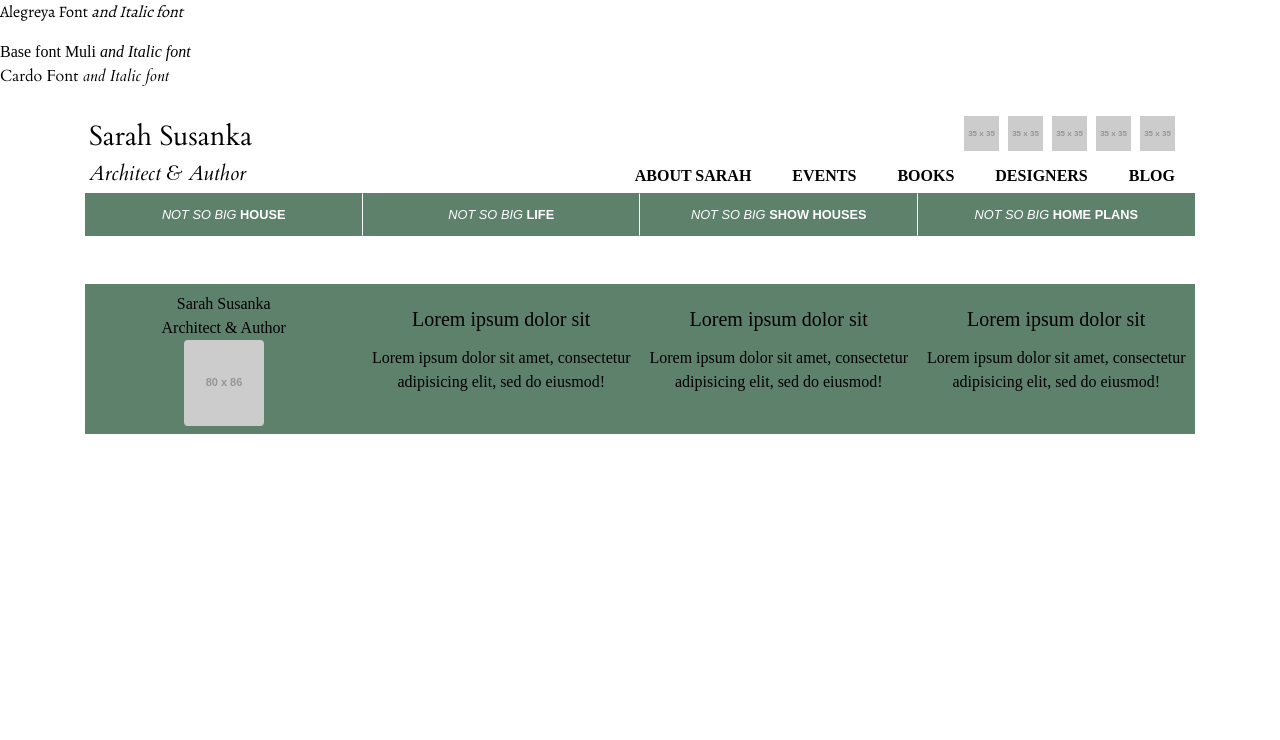
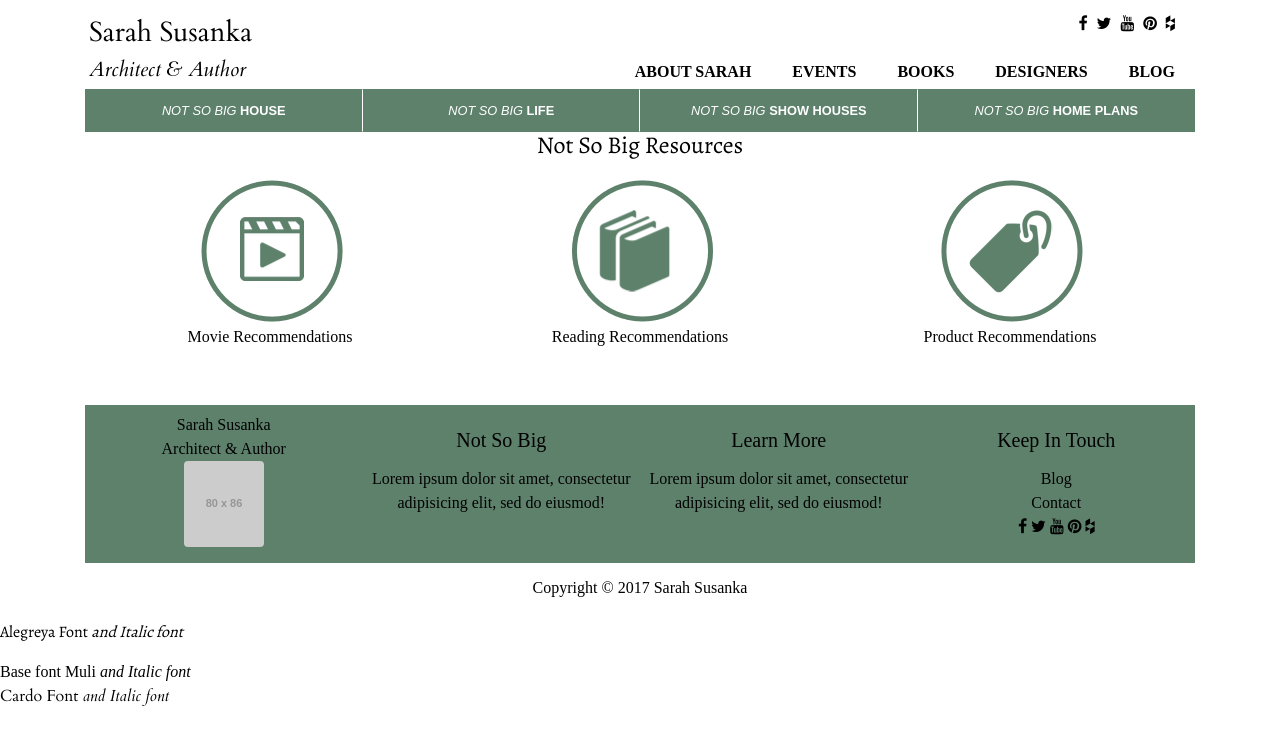
Before and after one commit to paulbradyhanleywood/susanka-x3, a plain HTML site: page public/index.html in a window 1280 px wide. Drawn offline with nearby package versions, Linux system fonts and the light colour scheme; placeholder pictures from the web are drawn by us; a script that the page names is missing; a web font is replaced by a local one.

```diff
--- a/public/index.html
+++ b/public/index.html
@@ -1,7 +1,14 @@
 <!DOCTYPE html>
-<html>
+<html lang="en">
 <head>
-<title></title>
+<title>SarahSusanka.com</title>
+
+<!-- Required meta tags always come first -->
+  <meta charset="utf-8">
+  <meta name="viewport" content="width=device-width, initial-scale=1, shrink-to-fit=no">
+  <meta http-equiv="x-ua-compatible" content="ie=edge">
+
+  <title>SarahSusanka.com</title>
 
   <!-- Bootstrap 4 CDN - Copied from https://v4-alpha.getbootstrap.com/  -->
   <link rel="stylesheet" href="https://maxcdn.bootstrapcdn.com/bootstrap/4.0.0-alpha.6/css/bootstrap.min.css" integrity="sha384-rwoIResjU2yc3z8GV/NPeZWAv56rSmLldC3R/AZzGRnGxQQKnKkoFVhFQhNUwEyJ" crossorigin="anonymous">
@@ -10,17 +17,11 @@
   <script src="https://maxcdn.bootstrapcdn.com/bootstrap/4.0.0-alpha.6/js/bootstrap.min.js" integrity="sha384-vBWWzlZJ8ea9aCX4pEW3rVHjgjt7zpkNpZk+02D9phzyeVkE+jo0ieGizqPLForn" crossorigin="anonymous"></script>
 
   <link href="https://fonts.googleapis.com/css?family=Alegreya|Cardo:400,400i|Muli:300i,400" rel="stylesheet">
-<!-- OPTIONAL:  To lighten the page by about 30k, remove the ",400i" and "300i," from the line above (the customized italic fonts) -->
 
   <link href="asset/style/main.css" rel="stylesheet">
 
 </head>
 <body>
-
-<p><span class="alegreyaFont">Alegreya Font <i>and Italic font</i></span></p>
-Base font Muli <i>and Italic font</i>
-<p><span class="cardoFont">Cardo Font <i>and Italic font</i></span></p>
-
 
 <div class="container">
 
@@ -53,12 +54,12 @@
         <div class="d-flex flex-row justify-content-end">
           <div class="mt-1 mr-3 float-right hidden-xs-down">
 
-            <ul class="list-unstyled flex-nowrap list-inline mb-0">
-              <li class="list-inline-item"><a href="#"><img src="https://placehold.it/35x35/ff0000/ffffff" alt=""></a></li>
-              <li class="list-inline-item"><a href="#"><img src="https://placehold.it/35x35/ffff00/ffffff" alt=""></a></li>
-              <li class="list-inline-item"><a href="#"><img src="https://placehold.it/35x35/ff00ff/ffffff" alt=""></a></li>
-              <li class="list-inline-item"><a href="#"><img src="https://placehold.it/35x35/00ffff/ffffff" alt=""></a></li>
-              <li class="list-inline-item"><a href="#"><img src="https://placehold.it/35x35/00ffff/ffffff" alt=""></a></li>
+            <ul class="flex-nowrap list-inline mb-0">
+              <li class="list-inline-item"><a class="socialIcon" href="#"><i class="fa fa-facebook" aria-hidden="true"></i></a></li>
+              <li class="list-inline-item"><a class="socialIcon" href="#"><i class="fa fa-twitter" aria-hidden="true"></i></a></li>
+              <li class="list-inline-item"><a class="socialIcon" href="#"><i class="fa fa-youtube" aria-hidden="true"></i></a></li>
+              <li class="list-inline-item"><a class="socialIcon" href="#"><i class="fa fa-pinterest" aria-hidden="true"></i></a></li>
+              <li class="list-inline-item"><a class="socialIcon" href="#"><i class="fa fa-houzz" aria-hidden="true"></i></a></li>
             </ul>
 
           </div>
@@ -93,6 +94,29 @@
 
 
 
+
+  <!-- Not So Big Resources -->
+  <div class="row no-gutters text-center">
+    <div class="col-12">
+      <h2 class="h4 alegreyaFont medium_green_color">Not So Big Resources</h2>
+    </div>
+    <div class="col-12 col-md-4 py-2 text-center">
+      <a href="#"><img class="d-block mx-auto" src="asset/img/btn_movieRec.png" alt="Movie Recommendations">
+      Movie Recommendations</a>
+    </div>
+    <div class="col-12 col-md-4 py-2 text-center">
+      <a href="#"><img class="d-block mx-auto" src="asset/img/btn_readingRec.png" alt="Reading Recommendations">
+      Reading Recommendations</a>
+    </div>
+    <div class="col-12 col-md-4 py-2 text-center">
+      <a href="#"><img class="d-block mx-auto" src="asset/img/btn_productRec.png" alt="Product Recommendations">
+      Product Recommendations</a>
+    </div>
+  </div>
+
+
+
+
   <!-- Standard Footer -->
   <footer class="footer mt-5">
     <div class="row no-gutters">
@@ -102,21 +126,39 @@
         <img class="d-block rounded mx-auto" src="https://placehold.it/80x86/ff0000/ffffff?text=Sarah" alt="">
       </div>
       <div class="col-3 p-2 text-center">
-        <h3 class="h5 my-3">Lorem ipsum dolor sit</h3>
+        <h3 class="h5 my-3">Not So Big</h3>
         <p>Lorem ipsum dolor sit amet, consectetur adipisicing elit, sed do eiusmod!</p>
       </div>
       <div class="col-3 p-2 text-center">
-        <h3 class="h5 my-3">Lorem ipsum dolor sit</h3>
+        <h3 class="h5 my-3">Learn More</h3>
         <p>Lorem ipsum dolor sit amet, consectetur adipisicing elit, sed do eiusmod!</p>
       </div>
       <div class="col-3 p-2 text-center">
-        <h3 class="h5 my-3">Lorem ipsum dolor sit</h3>
-        <p>Lorem ipsum dolor sit amet, consectetur adipisicing elit, sed do eiusmod!</p>
+        <h3 class="h5 my-3">Keep In Touch</h3>
+        <div><a href="#">Blog</a></div>
+        <div><a href="#">Contact</a></div>
+        <p>
+          <a href="#" class="round"><i class="fa fa-facebook" aria-hidden="true"></i></a>
+          <a href="#"><i class="fa fa-twitter" aria-hidden="true"></i></a>
+          <a href="#"><i class="fa fa-youtube" aria-hidden="true"></i></a>
+          <a href="#"><i class="fa fa-pinterest" aria-hidden="true"></i></a>
+          <a href="#"><i class="fa fa-houzz" aria-hidden="true"></i></a>
+        </p>
       </div>
     </div>
   </footer>
 
+  <div class="text-center h6 py-3">Copyright &copy; 2017 Sarah Susanka</div>
+
 </div><!-- ./container -->
+
+<link href="https://maxcdn.bootstrapcdn.com/font-awesome/4.7.0/css/font-awesome.min.css" rel="stylesheet" integrity="sha384-wvfXpqpZZVQGK6TAh5PVlGOfQNHSoD2xbE+QkPxCAFlNEevoEH3Sl0sibVcOQVnN" crossorigin="anonymous">
+
+
+<p><span class="alegreyaFont">Alegreya Font <i>and Italic font</i></span></p>
+Base font Muli <i>and Italic font</i>
+<p><span class="cardoFont">Cardo Font <i>and Italic font</i></span></p>
+
 
 </body>
 </html>
--- a/sass/main.scss
+++ b/sass/main.scss
@@ -8,6 +8,7 @@
   font-size: 16px;
   color: black;
 }
+
 
 .alegreyaFont {
   font-family: 'Alegreya', serif;
@@ -21,13 +22,31 @@
   font-family: 'Cardo', serif;
 }
 
+.medium_green_color {
+  color: $medium_green !important;
+}
+
+
 .border-right-1 {
-  border-right: 1px solid white !important;
+  border-right: 1px solid white;
 }
 
 .border-radius-0 {
-  border-radius: 0 !important;
+  border-radius: 0;
 }
+
+/* !!! */
+.circle {
+    border: 2px solid #a1a1a1;
+    padding: 10px;
+    background: #dddddd;
+    width: 20px;
+    height: 20px;
+    border-radius: 50%;
+}
+
+
+
 
 
 /* Header */
@@ -43,6 +62,14 @@
       font-size: 1.3rem;
       font-style: italic;
     }
+  }
+
+  ul li a.socialIcon {
+    background-color: $medium_green;
+    height: 35px;
+    width: 35px;
+    font-size: 24px;
+    background-color: red;
   }
 
   .navbar-subheader {
@@ -61,6 +88,9 @@
 
   }
 }
+
+
+
 
 /* Footer */
 .footer {
```
Also changed, not shown: public/asset/img/book_TheNotSoBigLife.jpg (added), public/asset/img/btn_movieRec.png (added), public/asset/img/btn_productRec.png (added), public/asset/img/btn_readingRec.png (added), 5 other files. Lines whose indentation alone changed are shown as unchanged.
